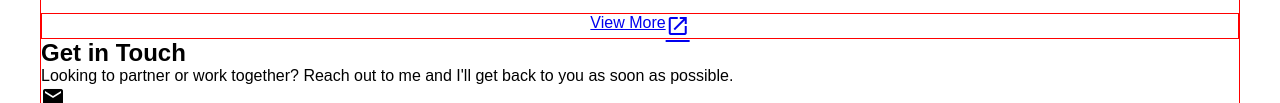
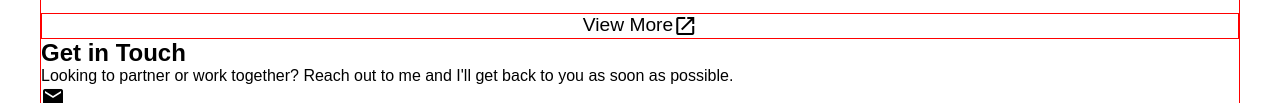
Before and after one commit to dejanpls/portfolio, a website built with webpack: page src/template.html in a window 1280 px wide. Shown: the part 904-1007 px from the top of the page. Built offline with nearby package versions, Linux system fonts and the light colour scheme; a web font is replaced by a local one.

Commit message:
style: view more link

```diff
--- a/src/styles/projects.css
+++ b/src/styles/projects.css
@@ -8,13 +8,6 @@ div.cards {
 section#projects > h2 {
   font-size: 2.5rem;
   margin-bottom: 0.5rem;
-}
-
-section#projects > a {
-  border: 1px solid red;
-  margin-top: 1rem;
-  display: flex;
-  justify-content: center;
 }
 
 div.card {
@@ -61,3 +54,13 @@ div.links > a {
   padding: 0.3rem;
   font-size: 1.1rem;
 }
+
+section#projects > a {
+  text-decoration: none;
+  color: black;
+  border: 1px solid red;
+  margin-top: 1rem;
+  display: flex;
+  justify-content: center;
+  font-size: 1.2rem;
+}
```
